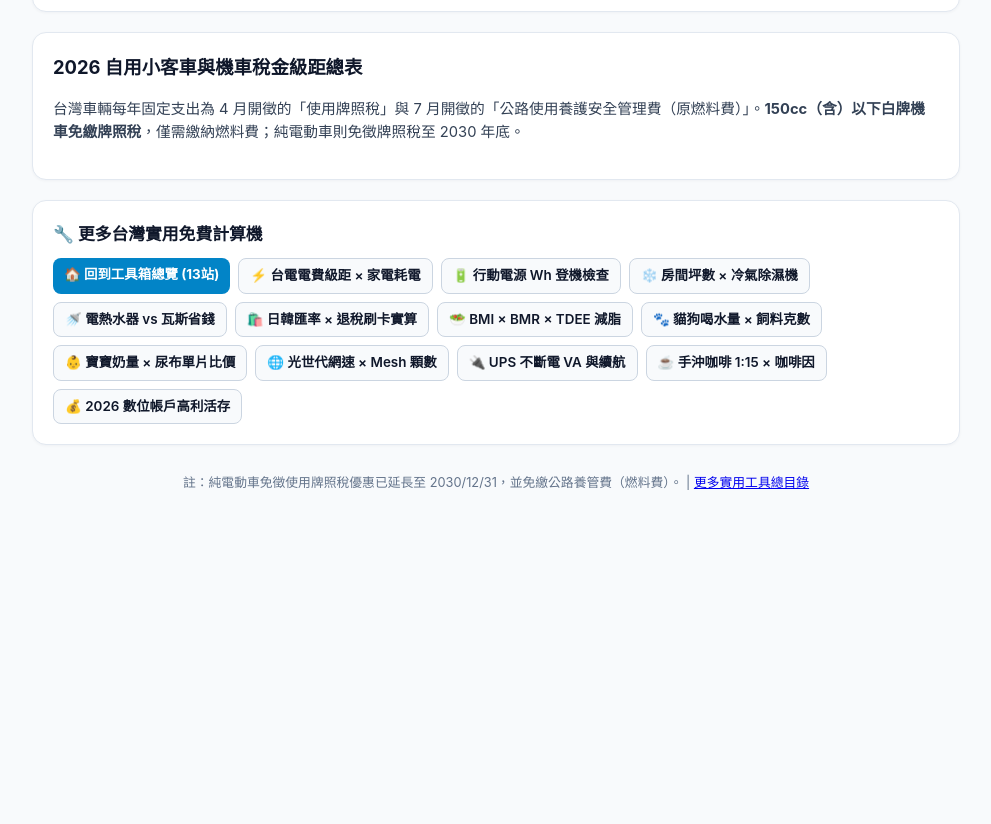
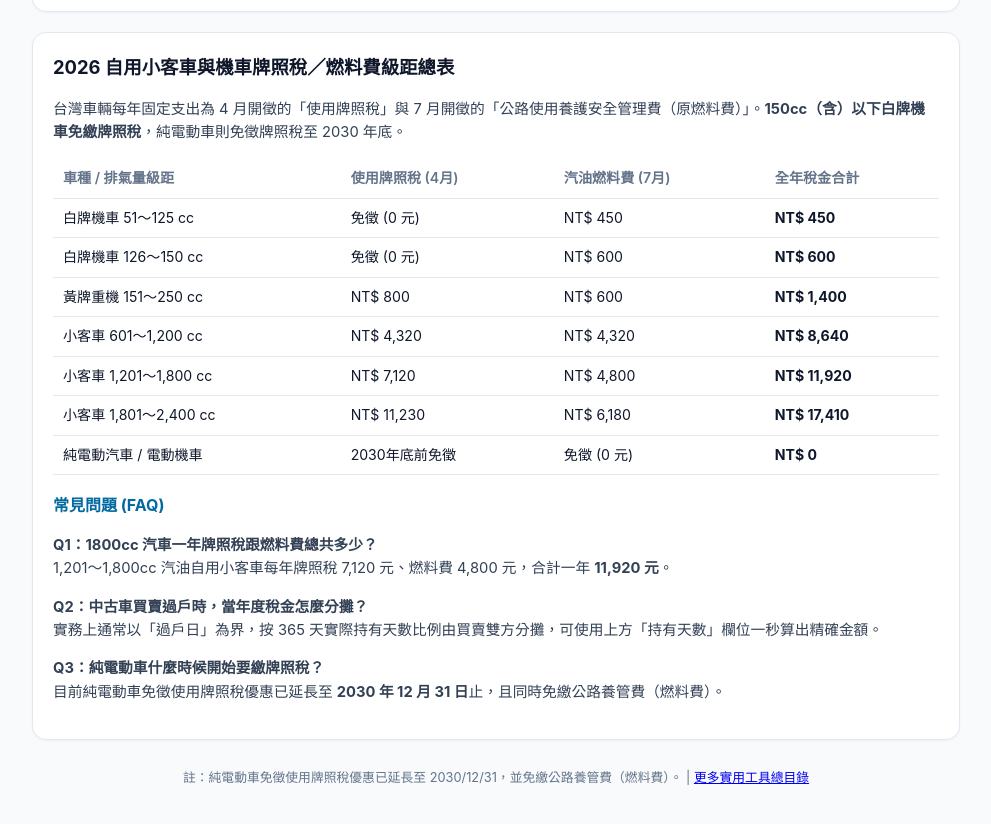
Before and after one commit to jimmycmhsieh0801-cloud/tw-vehicle-tax-calc, a plain HTML site: page index.html in a window 1280 px wide. Shown: the part 732-1556 px from the top of the page, without its empty margins (144-1135 px from the left). Before the commit the page ends 1286 px from the top, so only its background shows below. Drawn offline with Linux system fonts and the light colour scheme.

Commit message:
Watchdog 03:00 upgrade: AdSense SEO depth, 3 FAQs, result CTA, 17-site cross-nav

```diff
--- a/index.html
+++ b/index.html
@@ -33,7 +33,7 @@
   }
   </script>
   <script type="application/ld+json">
-  {"@context": "https://schema.org", "@type": "FAQPage", "mainEntity": [{"@type": "Question", "name": "1800cc汽車一年牌照稅跟燃料費總共多少？", "acceptedAnswer": {"@type": "Answer", "text": "1,201～1,800cc 汽油自用小客車每年牌照稅為 7,120 元、燃料費 4,800 元，合計一年 11,920 元。"}}]}
+  {"@context": "https://schema.org", "@type": "FAQPage", "mainEntity": [{"@type": "Question", "name": "1800cc汽車一年牌照稅跟燃料費總共多少？", "acceptedAnswer": {"@type": "Answer", "text": "1,201～1,800cc 汽油自用小客車每年牌照稅為 7,120 元、燃料費 4,800 元，合計一年 11,920 元。"}}, {"@type": "Question", "name": "150cc以下白牌機車要繳牌照稅嗎？", "acceptedAnswer": {"@type": "Answer", "text": "不用。排氣量 150cc（含）以下之機車免徵使用牌照稅，每年僅需於 7 月繳納公路養管費（燃料費），125cc 為 450 元、150cc 為 600 元。"}}, {"@type": "Question", "name": "買賣中古車過戶稅金怎麼按日計算？", "acceptedAnswer": {"@type": "Answer", "text": "以全年度總稅額乘以「實際持有天數 ÷ 365」即可算出雙方應分攤的精確金額。"}}]}
   </script>
   <style>
     :root {
@@ -168,33 +168,28 @@
     </section>
 
     <article class="card seo-section">
-
-          <h2>2026 自用小客車與機車稅金級距總表</h2>
-          <p>台灣車輛每年固定支出為 4 月開徵的「使用牌照稅」與 7 月開徵的「公路使用養護安全管理費（原燃料費）」。<strong>150cc（含）以下白牌機車免繳牌照稅</strong>，僅需繳納燃料費；純電動車則免徵牌照稅至 2030 年底。</p>
+      <h2>2026 自用小客車與機車牌照稅／燃料費級距總表</h2>
+      <p>台灣車輛每年固定支出為 4 月開徵的「使用牌照稅」與 7 月開徵的「公路使用養護安全管理費（原燃料費）」。<strong>150cc（含）以下白牌機車免繳牌照稅</strong>，純電動車則免徵牌照稅至 2030 年底。</p>
+      <table>
+        <thead><tr><th>車種 / 排氣量級距</th><th>使用牌照稅 (4月)</th><th>汽油燃料費 (7月)</th><th>全年稅金合計</th></tr></thead>
+        <tbody>
+          <tr><td>白牌機車 51～125 cc</td><td>免徵 (0 元)</td><td>NT$ 450</td><td><strong>NT$ 450</strong></td></tr>
+          <tr><td>白牌機車 126～150 cc</td><td>免徵 (0 元)</td><td>NT$ 600</td><td><strong>NT$ 600</strong></td></tr>
+          <tr><td>黃牌重機 151～250 cc</td><td>NT$ 800</td><td>NT$ 600</td><td><strong>NT$ 1,400</strong></td></tr>
+          <tr><td>小客車 601～1,200 cc</td><td>NT$ 4,320</td><td>NT$ 4,320</td><td><strong>NT$ 8,640</strong></td></tr>
+          <tr><td>小客車 1,201～1,800 cc</td><td>NT$ 7,120</td><td>NT$ 4,800</td><td><strong>NT$ 11,920</strong></td></tr>
+          <tr><td>小客車 1,801～2,400 cc</td><td>NT$ 11,230</td><td>NT$ 6,180</td><td><strong>NT$ 17,410</strong></td></tr>
+          <tr><td>純電動汽車 / 電動機車</td><td>2030年底前免徵</td><td>免徵 (0 元)</td><td><strong>NT$ 0</strong></td></tr>
+        </tbody>
+      </table>
+      <h3>常見問題 (FAQ)</h3>
+      <p><strong>Q1：1800cc 汽車一年牌照稅跟燃料費總共多少？</strong><br>1,201～1,800cc 汽油自用小客車每年牌照稅 7,120 元、燃料費 4,800 元，合計一年 <strong>11,920 元</strong>。</p>
+      <p><strong>Q2：中古車買賣過戶時，當年度稅金怎麼分攤？</strong><br>實務上通常以「過戶日」為界，按 365 天實際持有天數比例由買賣雙方分攤，可使用上方「持有天數」欄位一秒算出精確金額。</p>
+      <p><strong>Q3：純電動車什麼時候開始要繳牌照稅？</strong><br>目前純電動車免徵使用牌照稅優惠已延長至 <strong>2030 年 12 月 31 日</strong>止，且同時免繳公路養管費（燃料費）。</p>
     </article>
 
 
-    <!-- CROSS_LINK_MATRIX_START -->
-    <section class="card" style="margin-top:20px;">
-      <h2 style="font-size:1.05rem;margin:0 0 10px;color:#0f172a;">🔧 更多台灣實用免費計算機</h2>
-      <div style="display:flex;flex-wrap:wrap;gap:8px;">
-        <a href="https://jimmycmhsieh0801-cloud.github.io/" style="display:inline-block;padding:6px 11px;border-radius:8px;background:#0284c7;color:#fff;text-decoration:none;font-size:0.84rem;font-weight:700;">🏠 回到工具箱總覽 (13站)</a>
-        <a href="https://jimmycmhsieh0801-cloud.github.io/tw-power-calc/" style="display:inline-block;padding:6px 11px;border-radius:8px;border:1px solid #cbd5e1;background:#f8fafc;color:#0f172a;text-decoration:none;font-size:0.84rem;font-weight:600;">⚡ 台電電費級距 × 家電耗電</a>
-        <a href="https://jimmycmhsieh0801-cloud.github.io/tw-travel-power-calc/" style="display:inline-block;padding:6px 11px;border-radius:8px;border:1px solid #cbd5e1;background:#f8fafc;color:#0f172a;text-decoration:none;font-size:0.84rem;font-weight:600;">🔋 行動電源 Wh 登機檢查</a>
-        <a href="https://jimmycmhsieh0801-cloud.github.io/tw-room-sizing-calc/" style="display:inline-block;padding:6px 11px;border-radius:8px;border:1px solid #cbd5e1;background:#f8fafc;color:#0f172a;text-decoration:none;font-size:0.84rem;font-weight:600;">❄️ 房間坪數 × 冷氣除濕機</a>
-        <a href="https://jimmycmhsieh0801-cloud.github.io/tw-water-heater-calc/" style="display:inline-block;padding:6px 11px;border-radius:8px;border:1px solid #cbd5e1;background:#f8fafc;color:#0f172a;text-decoration:none;font-size:0.84rem;font-weight:600;">🚿 電熱水器 vs 瓦斯省錢</a>
-        <a href="https://jimmycmhsieh0801-cloud.github.io/tw-travel-tax-calc/" style="display:inline-block;padding:6px 11px;border-radius:8px;border:1px solid #cbd5e1;background:#f8fafc;color:#0f172a;text-decoration:none;font-size:0.84rem;font-weight:600;">🛍️ 日韓匯率 × 退稅刷卡實算</a>
-        <a href="https://jimmycmhsieh0801-cloud.github.io/tw-bmi-tdee-calc/" style="display:inline-block;padding:6px 11px;border-radius:8px;border:1px solid #cbd5e1;background:#f8fafc;color:#0f172a;text-decoration:none;font-size:0.84rem;font-weight:600;">🥗 BMI × BMR × TDEE 減脂</a>
-        <a href="https://jimmycmhsieh0801-cloud.github.io/tw-pet-cost-calc/" style="display:inline-block;padding:6px 11px;border-radius:8px;border:1px solid #cbd5e1;background:#f8fafc;color:#0f172a;text-decoration:none;font-size:0.84rem;font-weight:600;">🐾 貓狗喝水量 × 飼料克數</a>
-        <a href="https://jimmycmhsieh0801-cloud.github.io/tw-baby-calc/" style="display:inline-block;padding:6px 11px;border-radius:8px;border:1px solid #cbd5e1;background:#f8fafc;color:#0f172a;text-decoration:none;font-size:0.84rem;font-weight:600;">👶 寶寶奶量 × 尿布單片比價</a>
-        <a href="https://jimmycmhsieh0801-cloud.github.io/tw-router-cable-calc/" style="display:inline-block;padding:6px 11px;border-radius:8px;border:1px solid #cbd5e1;background:#f8fafc;color:#0f172a;text-decoration:none;font-size:0.84rem;font-weight:600;">🌐 光世代網速 × Mesh 顆數</a>
-        <a href="https://jimmycmhsieh0801-cloud.github.io/tw-ups-nas-calc/" style="display:inline-block;padding:6px 11px;border-radius:8px;border:1px solid #cbd5e1;background:#f8fafc;color:#0f172a;text-decoration:none;font-size:0.84rem;font-weight:600;">🔌 UPS 不斷電 VA 與續航</a>
-        <a href="https://jimmycmhsieh0801-cloud.github.io/tw-coffee-brew-calc/" style="display:inline-block;padding:6px 11px;border-radius:8px;border:1px solid #cbd5e1;background:#f8fafc;color:#0f172a;text-decoration:none;font-size:0.84rem;font-weight:600;">☕ 手沖咖啡 1:15 × 咖啡因</a>
-        <a href="https://jimmycmhsieh0801-cloud.github.io/tw-bank-interest-calc/" style="display:inline-block;padding:6px 11px;border-radius:8px;border:1px solid #cbd5e1;background:#f8fafc;color:#0f172a;text-decoration:none;font-size:0.84rem;font-weight:600;">💰 2026 數位帳戶高利活存</a>
-      </div>
-    </section>
-    <!-- CROSS_LINK_MATRIX_END -->
-    <footer>
+        <footer>
       <p>註：純電動車免徵使用牌照稅優惠已延長至 2030/12/31，並免繳公路養管費（燃料費）。 | <a href="https://jimmycmhsieh0801-cloud.github.io/">更多實用工具總目錄</a></p>
     </footer>
   </div>
```
